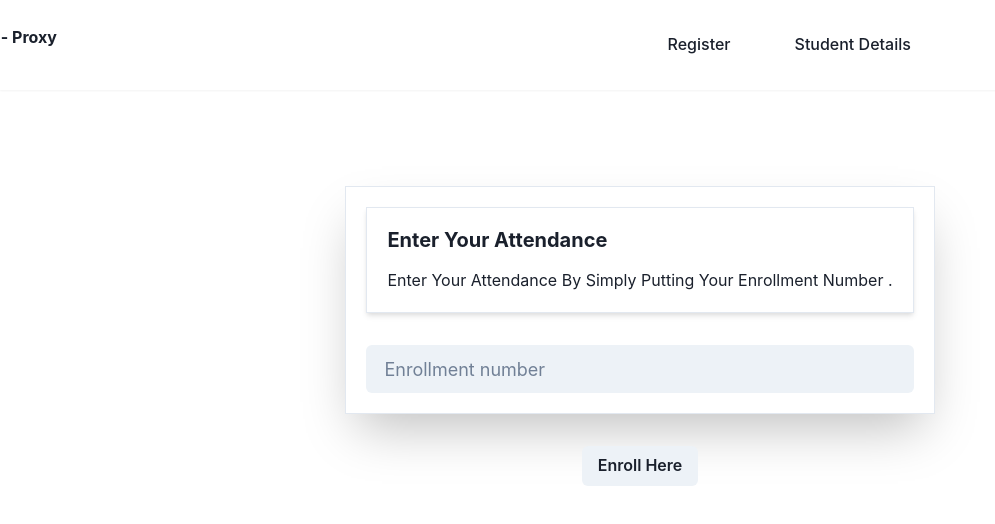
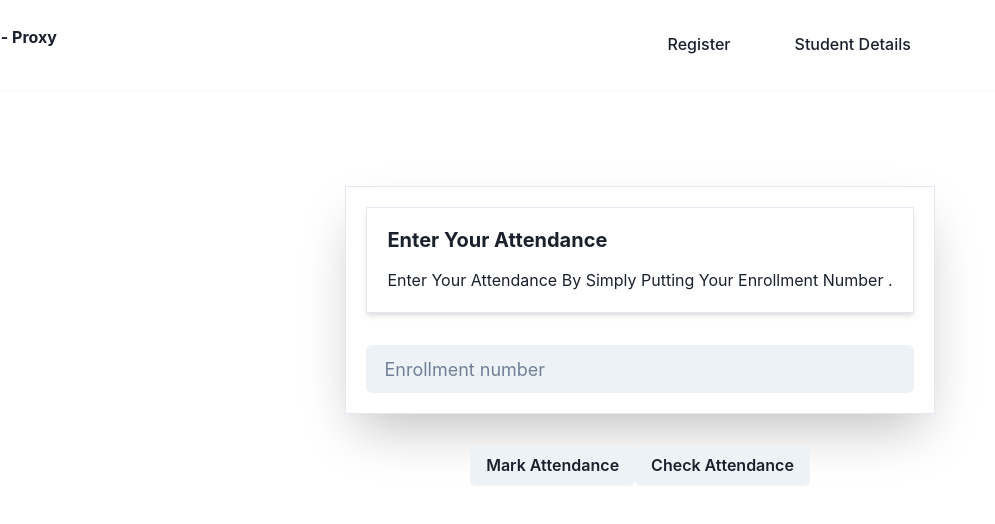
Before and after one commit to dipanshuhappy/no-proxy, a React (Vite) app: page / in a window 1280 px wide. Shown: the top 524 px of the page, without its empty margins (0-995 px from the left). Built offline with nearby package versions, Linux system fonts and the light colour scheme.

Commit message:
final touch from my side

```diff
--- a/src/pages/Details.tsx
+++ b/src/pages/Details.tsx
@@ -50,9 +50,6 @@ function Details() {
 
     }
     // console.log("jfksdflsdjf;lsdfjs;flk")
-
-
-
     // if (x) {
     //   let i = 0;
     //   // console.log("in the if of x")
@@ -110,11 +107,12 @@ function Details() {
         <OrderedList>
           {
             studentsArray.map(
-              (student:any,index)=>
+              (Student:any,index)=>
               <ListItem key={index}>
-                {student.enroll}  {student.name} {student.batch} {student.attendance}
+                {Student.enroll}  {Student.name} {Student.batch} {Student.check_roll}
               </ListItem>
               )
+
           }
         </OrderedList>
         {/* <p>
--- a/src/pages/Home.tsx
+++ b/src/pages/Home.tsx
@@ -5,13 +5,16 @@ import EnrollmentInput from "../components/EnrollmentInput";
 import { getContract } from "../contract";
 
 function Home() {
-  const enroll = async () => {
+  const check_roll = async () => {
     const c = await getContract();
     if (c) {
       c.methods
         .mark_roll("e21cseu0423")
-        .send({ from: "0xeEE0895Ab015C146472FBeC5754c3082f62B855f" });
+        .send({ from: "0xeEE0895Ab015C146472FBeC5754c3082f62B855f" })
+        .check_roll().call();
     }
+
+
   };
   return (
     <Box width={"100%"} height={"100%"}>
@@ -19,8 +22,11 @@ function Home() {
         <EnrollmentInput />
       </Center>
       <Center>
-        <Button marginTop={"32px"} onClick={() => enroll()}>
-          Enroll Here
+        <Button marginTop={"32px"} onClick={() => check_roll()}>
+          Mark Attendance
+        </Button><br/>
+        <Button marginTop={"32px"} onClick={() => check_roll()}>
+          Check Attendance
         </Button>
       </Center>
     </Box>
```
Also changed, not shown: src/App.tsx (line endings or trailing spaces).
